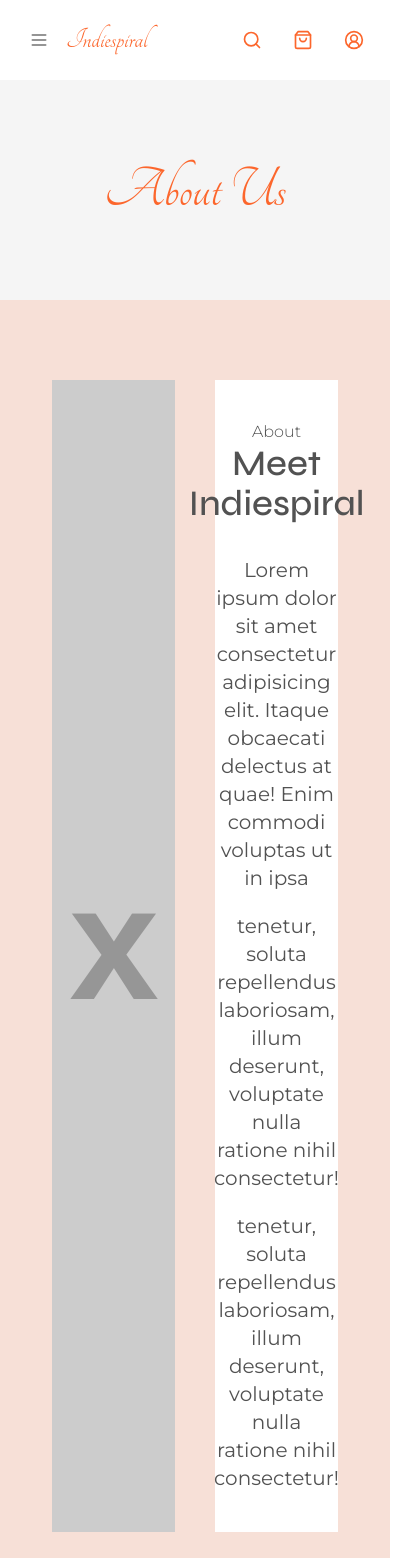
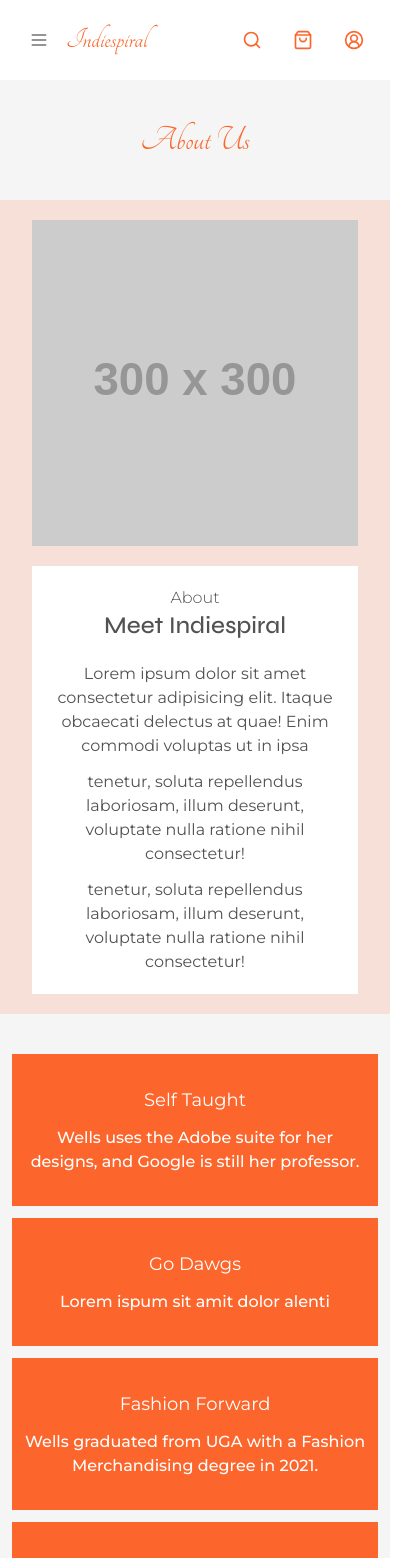
Before and after one commit to Ka1ki/indiespiral, a Next.js app: page /about in a window 390 px wide. Shown: the top 1558 px of the page, 411 px wide, since content can reach past the window. Built offline with nearby package versions, Linux system fonts and the light colour scheme.

Commit message:
updated.

```diff
--- a/app/about/page.jsx
+++ b/app/about/page.jsx
@@ -1,22 +1,19 @@
-import { title } from "process";
-
 const AboutUs = () => {
   return (
     <div>
-      <h1 className="text-center text-6xl font-tangerine py-20 text-primary">
+      <h1 className="text-center text-4xl sm:text-6xl font-tangerine py-10 sm:py-20 text-primary">
         About Us
       </h1>
-
-      <AboutUsInfo></AboutUsInfo>
-      <GridSquares></GridSquares>
+      <AboutUsInfo />
+      <GridSquares />
     </div>
   );
 };
 
-const AboutUsInfo = ({ image, description }) => {
+const AboutUsInfo = () => {
   return (
-    <div className="bg-primary/15 p-10">
-      <div className="container mx-auto grid grid-cols-2 gap-10 px-3 p-10">
+    <div className="bg-primary/15 p-5 sm:p-10">
+      <div className="container mx-auto grid grid-cols-1 sm:grid-cols-2 gap-5 sm:gap-10 px-3">
         <div>
           <img
             src="https://placehold.co/300x300"
@@ -24,14 +21,12 @@ const AboutUsInfo = ({ image, description }) => {
             alt=""
           />
         </div>
-
-        <div className="bg-white p-10 flex flex-col items-center justify-center text-center">
+        <div className="bg-white p-5 sm:p-10 flex flex-col items-center justify-center text-center">
           <span className="font-light">About</span>
-          <h1 className="font-syne font-medium text-4xl mb-8">
+          <h1 className="font-syne font-medium text-2xl sm:text-4xl mb-5 sm:mb-8">
             Meet Indiespiral
           </h1>
-
-          <div className="text-xl space-y-5">
+          <div className="text-base sm:text-xl space-y-3 sm:space-y-5">
             <p>
               Lorem ipsum dolor sit amet consectetur adipisicing elit. Itaque
               obcaecati delectus at quae! Enim commodi voluptas ut in ipsa
@@ -55,7 +50,7 @@ const GridSquares = () => {
   const gridData = [
     {
       title: "Self Taught",
-      text: "Wells uses the Adobe suite for her designs, and Google is still her professor. ",
+      text: "Wells uses the Adobe suite for her designs, and Google is still her professor.",
     },
     {
       title: "Go Dawgs",
@@ -80,13 +75,13 @@ const GridSquares = () => {
   ];
 
   return (
-    <div className="grid grid-cols-3 gap-5 py-20 container mx-auto px-3">
+    <div className="grid grid-cols-1 sm:grid-cols-3 gap-3 sm:gap-5 py-10 sm:py-20 container mx-auto px-3">
       {gridData.map((item, index) => (
         <div
           key={index}
-          className={`p-5 text-center text-white bg-primary py-16 space-y-5`}
+          className={`p-3 sm:p-5 text-center text-white bg-primary py-8 sm:py-16 space-y-3 sm:space-y-5`}
         >
-          <h1 className="text-2xl">{item.title}</h1>
+          <h1 className="text-lg sm:text-2xl">{item.title}</h1>
           <p className="font-medium whitespace-pre-line">{item.text}</p>
         </div>
       ))}
--- a/app/layout.jsx
+++ b/app/layout.jsx
@@ -27,8 +27,9 @@ import ReactQueryWrapper from "@/components/ReactQueryWrapper";
 import { AccountSuper } from "@/components/Super";
 
 export const metadata = {
-  title: "Create Next App",
-  description: "Generated by create next app",
+  title: process.env.ORG_NAME,
+  description:
+    "Indiespiral is a scarf company that is dedicated to providing the best quality scarves for the best price.",
 };
 
 export default function RootLayout({ children }) {
```
